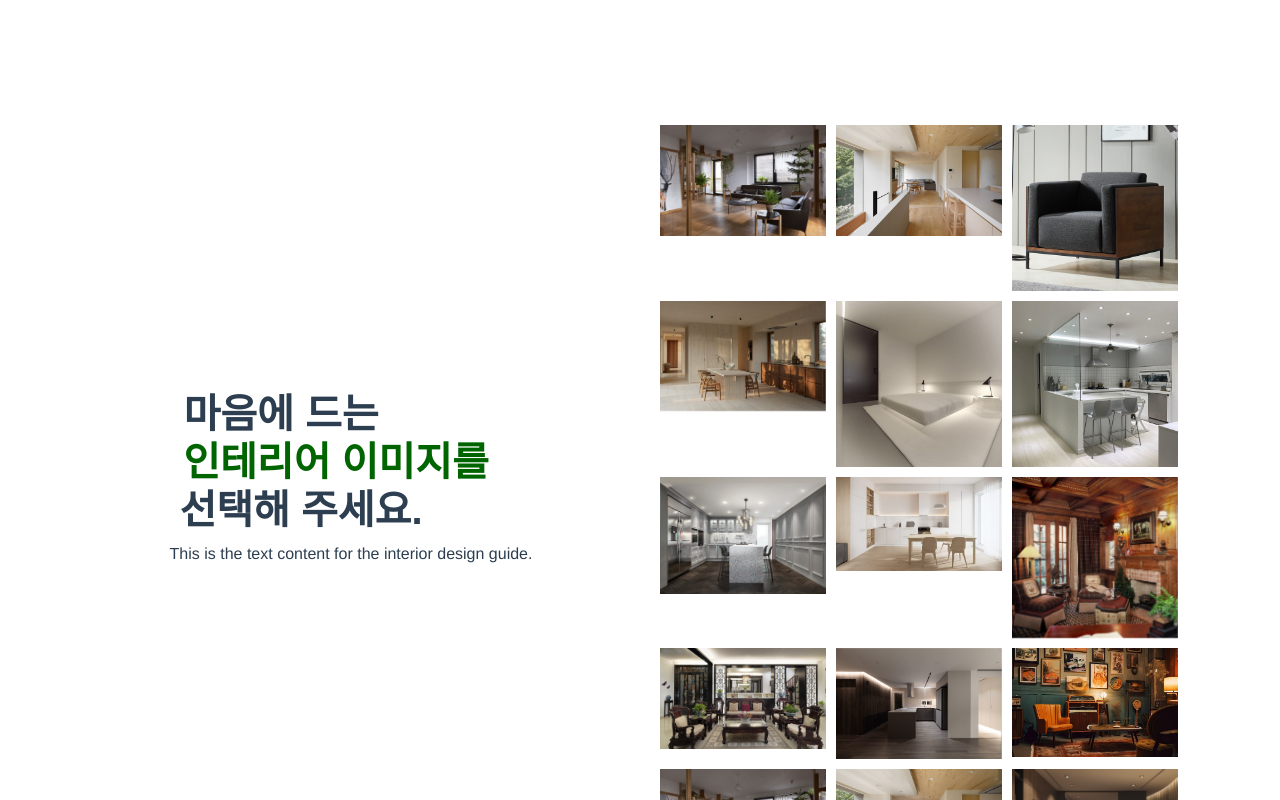
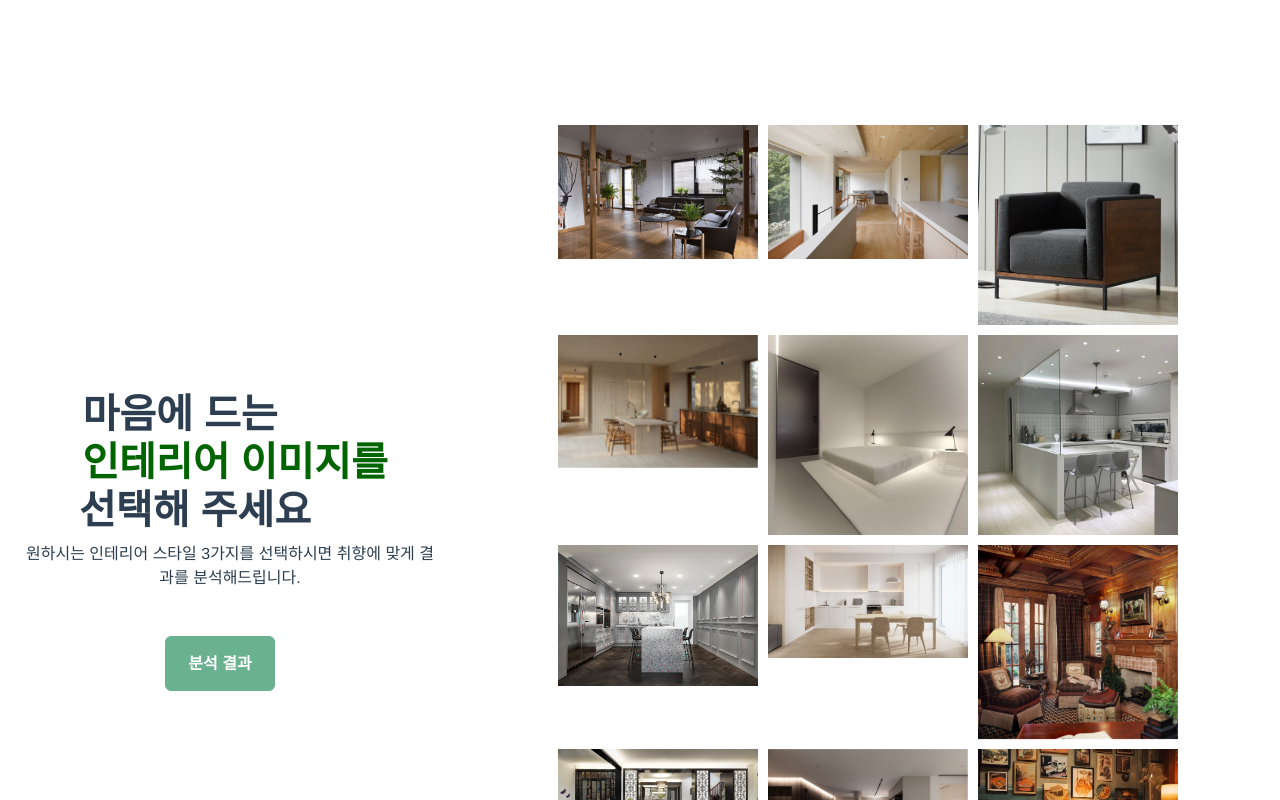
Before and after one commit to The-Aesthetics-Of-Space-Project/frontend, a Vue app: page /#/interiorguide in a window 1280 px wide. Shown: the top 800 px of the page. Built offline with nearby package versions, Linux system fonts and the light colour scheme; no server answers.

Commit message:
feat: 데이터 바인딩 변수 추가 및 조건 함수 로직 변경

```diff
--- a/src/components/Modal.vue
+++ b/src/components/Modal.vue
@@ -19,6 +19,7 @@
 </template>
 
 <style>
+
 .modal {
   &.modal-overlay {
     display: flex;
--- a/src/views/InteriorGuideView.vue
+++ b/src/views/InteriorGuideView.vue
@@ -4,20 +4,44 @@
     <div class="left-section">
       <h1 class="font-h1"><span style="position: relative; left:-80px;">마음에 드는</span><br><span style="position: relative; left:-25px; color:darkgreen">
         인테리어 이미지를</span> <br>
-        <span style="position: relative; left:-60px;">선택해 주세요.</span></h1>
+        <span style="position: relative; left:-65px;">선택해 주세요</span></h1>
       <p class="guide-textcontent">{{ textContent }}</p>
+      <button class="btn btn-success" @click="analyzeSelectedImages" :disabled="selectedImages.length !== 3"><span class="font-analye">분석 결과</span></button>
     </div>
     <div class="right-section">
       <div class="image-gallery">
         <div class="image-container" v-for="(image, index) in images" :key="index">
-          <img :src="image.src" :alt="image.alt" @click="selectImage(index)" :class="{ 'selected': selectedImages.includes(index) }">
+          <img style="width:200px;,height:200px" :src="image.src" :alt="image.alt" @click="selectImage(index)" :class="{ 'selected': selectedImages.includes(index) }">
         </div>
       </div>
-      <button @click="analyzeSelectedImages" :disabled="selectedImages.length !== 3">Analyze</button>
     </div>
+
     <modal v-if="showModal" @close="closeModal">
       <h2>Preference Analysis</h2>
-      <p>{{ analysisResult }}</p>
+      <br>
+      <div class="first-section">
+      <span style="font-size: 27px; font-weight: bolder; position: relative; left:-250px;">결과는? 두둥탁</span>
+      <p style="font-size: 18px;">{{ analysisResult }}</p>
+      <div style="width:88%; margin: auto; border-top: 1px solid"></div>
+      <br>
+      <div style="width:87%; margin: auto;">{{analysistext}}</div>
+      </div>
+      <br>
+
+      <div class="second-section">
+        <h3 style="position: relative; left:-310px; font-weight: bolder">TIPS</h3>
+        <div style="width:85%; margin: auto;">
+          {{tip}}
+          <br>
+          {{tip_second}}
+          <br>
+      </div>
+        <div class="bottom-section">
+          <h3 style="position: relative; left:-300px; font-weight: bolder">Colors</h3>
+          <br>
+         <span style="font-size: 40px"> {{color}}</span>
+        </div>
+      </div>
     </modal>
   </div>
 </template>
@@ -31,7 +55,7 @@ export default {
   },
   data() {
     return {
-      textContent: "This is the text content for the interior design guide.",
+      textContent: "원하시는 인테리어 스타일 3가지를 선택하시면 취향에 맞게 결과를 분석해드립니다.",
       images: [
         { src: require('@/assets/interiorguide_image_list/natural.png')},
         { src: require('@/assets/interiorguide_image_list/natural2.png')},
@@ -56,6 +80,10 @@ export default {
       selectedImages: [],
       showAnalysis: false,
       analysisResult: "",
+      analysistext: "",
+      tip: "",
+      tip_second: "",
+      color:"",
       showModal: false
     }
   },
@@ -70,13 +98,21 @@ export default {
 
   },
     analyzeSelectedImages() {
-      const selectedCombination = this.selectedImages.sort().join(',');
+      const selectedCombination = this.selectedImages.sort((a, b) => a - b).join(',');
       switch(selectedCombination) {
-        case '0,1,11': // 이미지 1, 2, 12를 선택한 경우
-          this.analysisResult = "귀하의 선택에 기반하여, 우리는 '모던 스타일' 인테리어를 추천합니다...";
+        case '2,5,10':
+        case '2,5,14':
+        case '2,10,14':
+        case '6,10,14':
+          this.analysisResult = " 귀하의 선택에 기반하여, 🌙'모던 스타일'🌙 인테리어를 추천 ";
+          this.analysistext = "메탈, 대리석 소재를 지나치게 사용하면 차가운느낌이 너무 강해질수 있다. 그럴 때는 러그, 화분, 따듯한 느낌의 조명등을 이용하여 차가운 느낌을 중화시키면서 간결하고 깔끔하게 연출할 수 있다.\n" +
+              "단색, 모노톤의 심플한 너무 화려하지 않은디자인의 액자를 배치하여 세련된 감각을 줄 수 있다.";
+          this.tip = "✔ 메탈, 대리석 소재를 지나치게 사용하면 차가운 느낌이 들 수 있다.";
+            this.tip_second = "✔ 러그, 화분, 따듯한 느낌의 조명등을 이용하여 중화를 시키는 방법 !";
+          this.color = "🟫⬜⬛";
           break;
         case '2,4,11': // 이미지 3, 5, 12를 선택한 경우
-          this.analysisResult = "귀하의 선택에 기반하여, 우리는 '미니멀리스트 스타일' 인테리어를 추천합니다...";
+          this.analysisResult = "귀하의 선택에 기반하여, 🌙'미니멀리스트 스타일'🌙 인테리어를 추천 ";
           break;
           // 다른 조합에 대한 분석 결과 추가 가능
         default:
@@ -105,11 +141,12 @@ export default {
   position: relative;
   top:200px;
   font-weight:bolder;
+  left:-50px;
 }
 .guide-textcontent{
   position: relative;
   top:200px;
-  left:-10px;
+  left:-80px;
 }
 .left-section {
   flex: 1;
@@ -146,11 +183,13 @@ export default {
 
 button {
   margin-top: 20px;
+  position: relative;
+  top:230px;
+  left:-90px;
+  width:110px;
+  height:55px;
 }
-
-.analysis-section {
-  margin-top: 20px;
-  padding: 20px;
-  background-color: #f5f5f5;
+.font-analye{
+  font-weight: bolder;
 }
 </style>
```
